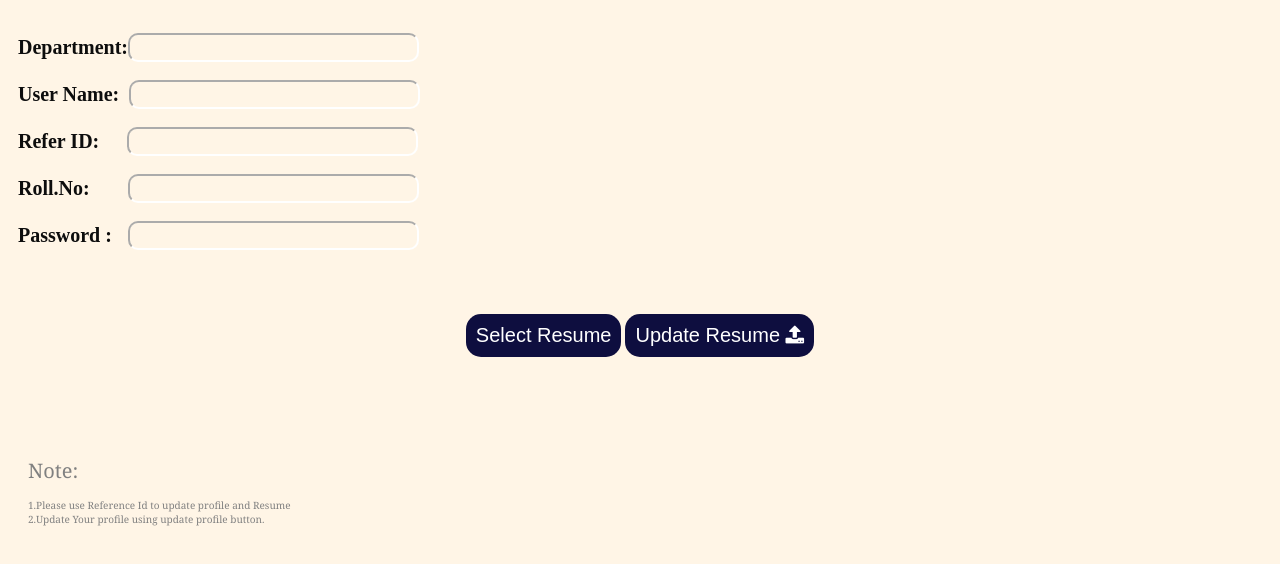
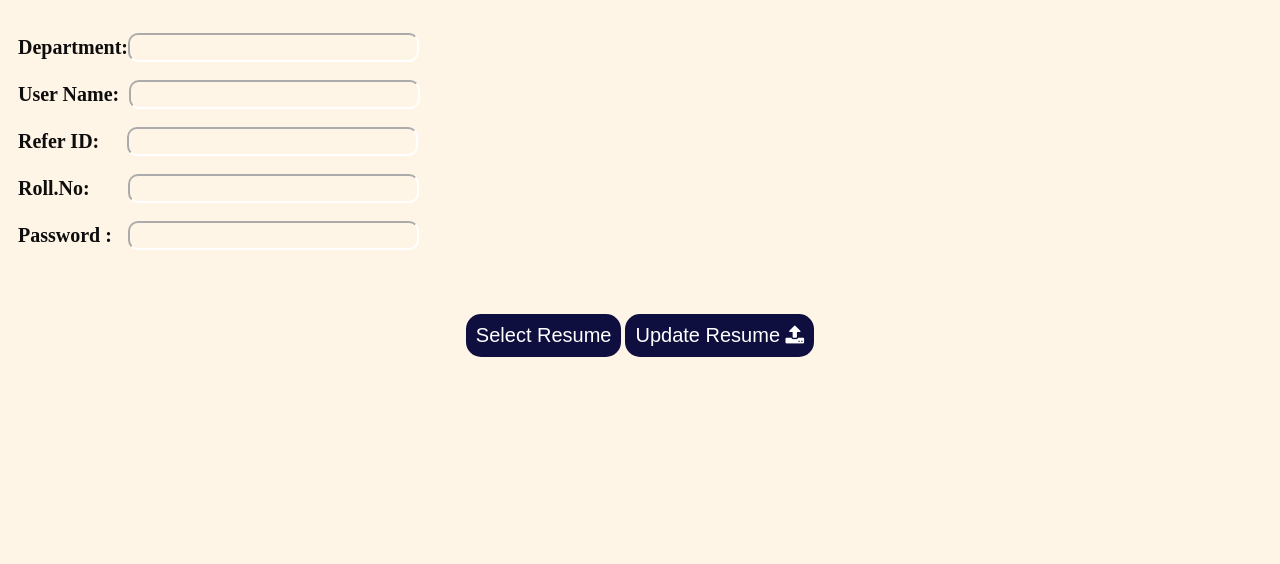
Before and after one commit to nikhilgs2001/resume, a plain HTML site: page delete copy.html in a window 1280 px wide. Shown: the part 108-672 px from the top of the page. Drawn offline with Linux system fonts and the light colour scheme.

Commit message:
Update delete copy.html

```diff
--- a/delete copy.html
+++ b/delete copy.html
@@ -270,10 +270,6 @@ lp();
 </script>
 
 
-<div class="foo">
-<span style="font-size: 20px;">Note:</span><br><br>
-1.Please use Reference Id to update profile and Resume<br>
-2.Update Your profile using update profile button.
-</div>
+
 </body>
 </html>
```
